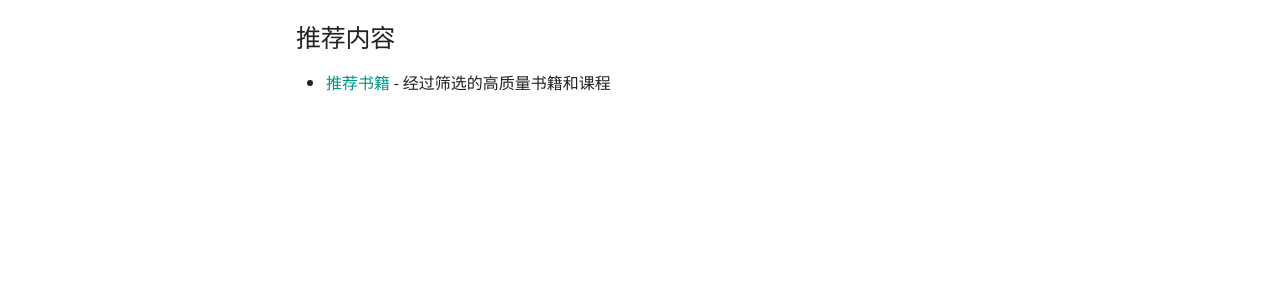
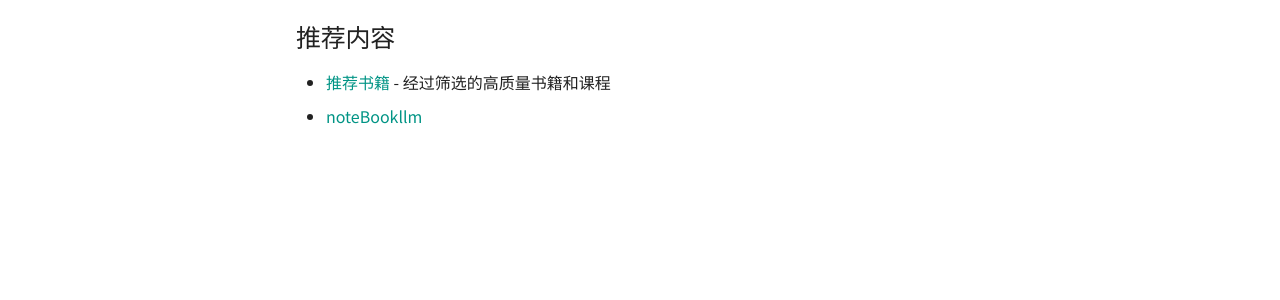
Before and after one commit to userAlex110/tutorial-connection, an MkDocs documentation site: the page built from docs/resources/index.md, in a window 1280 px wide. Shown: the part 274-574 px from the top of the page. Built offline with MkDocs 1.6.1 and Material for MkDocs 9.7.7, drawn with Linux system fonts in a browser that asks for light colours; comment, search, counter and statistics services are not loaded.

Commit message:
在推荐内容中添加了noteBookllm链接

```diff
--- a/docs/resources/index.md
+++ b/docs/resources/index.md
@@ -5,3 +5,4 @@
 ## 推荐内容
 
 - [推荐书籍](books.md) - 经过筛选的高质量书籍和课程
+- [noteBookllm](https://notebooklm.google.com/notebook/4e86b8bd-08bb-4a97-83eb-306da90faada)
```
